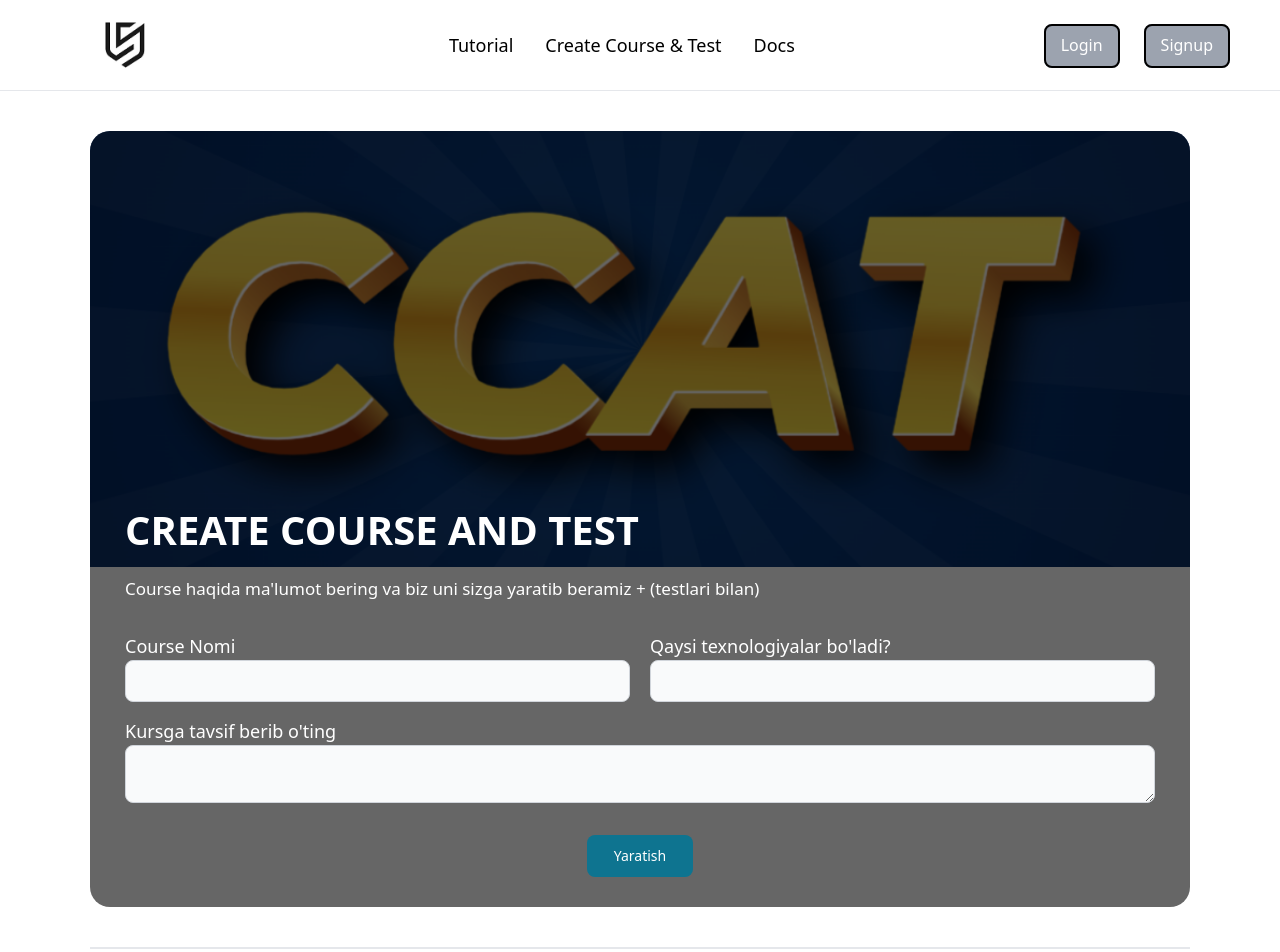
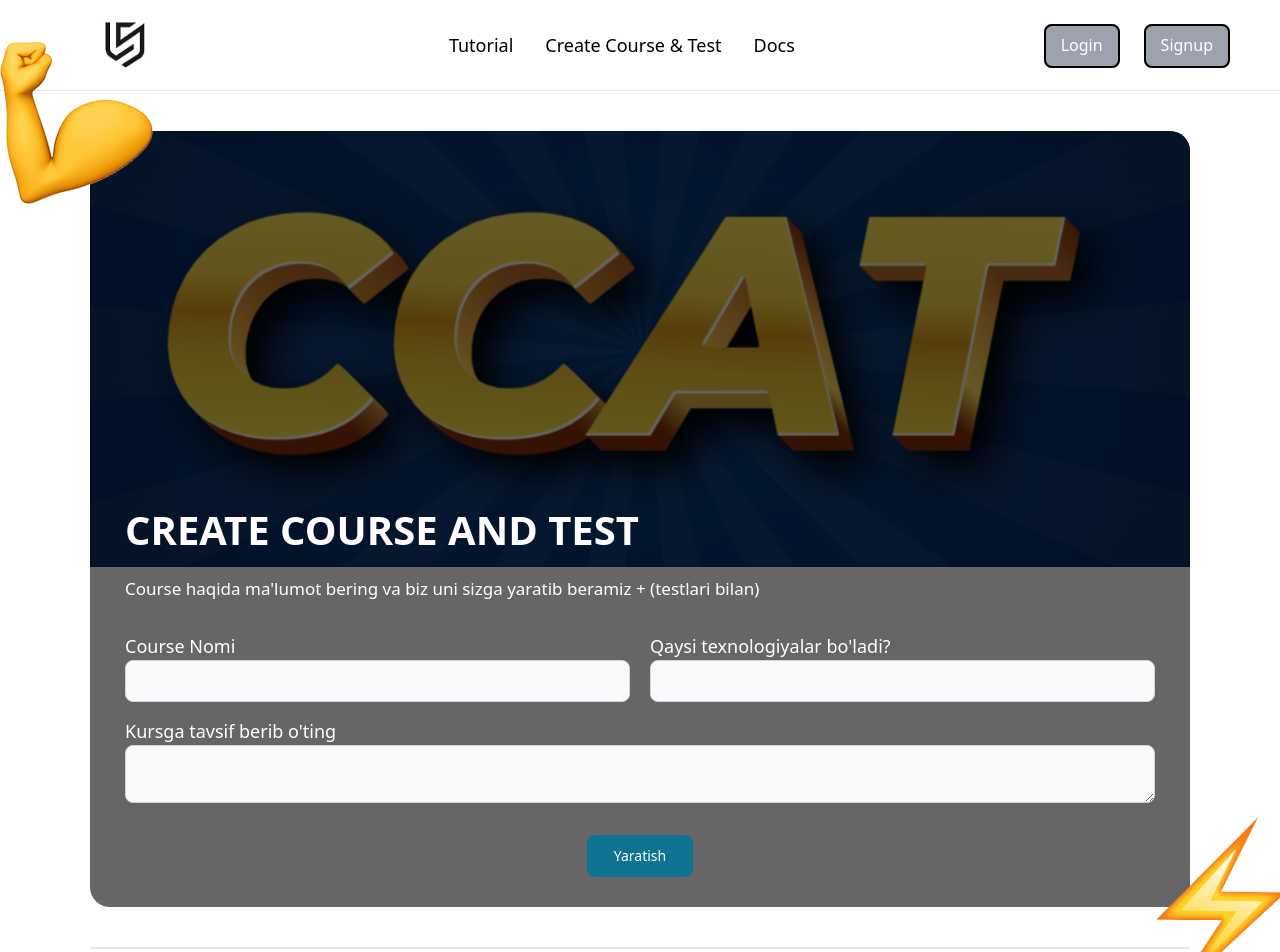
Before and after one commit to ammoriddin/LSAI, a React (Vite) app: page /ccat in a window 1280 px wide. Shown: the top 952 px of the page. Built offline with nearby package versions, Linux system fonts and the light colour scheme.

Commit message:
Aded emojis

```diff
--- a/src/components/ccat/ccatpage.jsx
+++ b/src/components/ccat/ccatpage.jsx
@@ -1,11 +1,19 @@
 import React from 'react'
-import searchIcon from '../../assets/search-icon.svg'
+import muscle from '../../assets/muscle.png'
+import lighting from '../../assets/lighting.png'
 import { Button, Label, TextInput, Textarea } from 'flowbite-react'
 
 export default function CcatPage() {
   return (
     <>
-        <div className='my-[40px] rounded-[20px] ccat-bg'>
+        <div className='my-[40px] relative rounded-[20px] ccat-bg'>
+            <div className='w-[170px] absolute emoji top-[-7rem] left-[-7rem] rotate-[-20deg]'>
+                <img className='w-full' src={muscle} alt="" />
+            </div>
+
+            <div className='w-[130px] absolute emoji bottom-[-6rem] right-[-6rem]'>
+                <img className='w-full' src={lighting} alt="" />
+            </div>
             <div className='w-full px-[35px] pb-[30px] pt-[33.5%] rounded-[20px] h-full flex flex-col justify-end bg-black/60'>
                 <h1 className='text-white mb-4 font-[600] text-[40px] uppercase'>Create Course And Test</h1>
                 <p className='text-white mb-8 font-[300] text-[17px]'>Course haqida ma'lumot bering va biz uni sizga yaratib beramiz + <span className='font-[400]'>(testlari bilan)</span></p>
--- a/src/index.css
+++ b/src/index.css
@@ -32,3 +32,7 @@
   font-size: 17px;
   color: rgb(62, 62, 62);
 }
+
+.emoji {
+  z-index: 9000000000000000000000000000000000000;
+}
```
Also changed, not shown: src/assets/lighting.png (added), src/assets/muscle.png (added).
